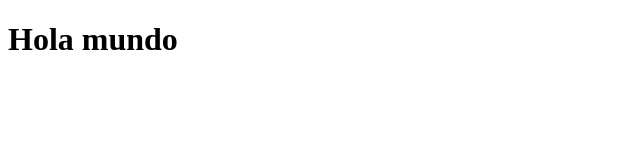
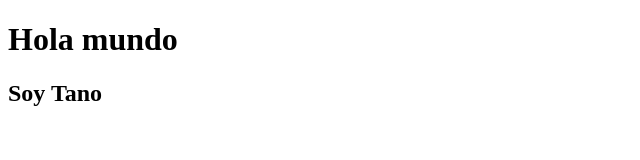
Before and after one commit to juanosog11/mi-primer-repositorio, a plain HTML site: page index.html in a window 1280 px wide. Shown: the whole page, without its empty margins (0-640 px from the left). Drawn offline with Linux system fonts and the light colour scheme.

Commit message:
colaborando con juan pablo

```diff
--- a/index.html
+++ b/index.html
@@ -8,6 +8,6 @@
 <body>
 
     <h1>Hola mundo</h1>
-
+    <h2>Soy Tano </h2>
 </body>
 </html>
```
